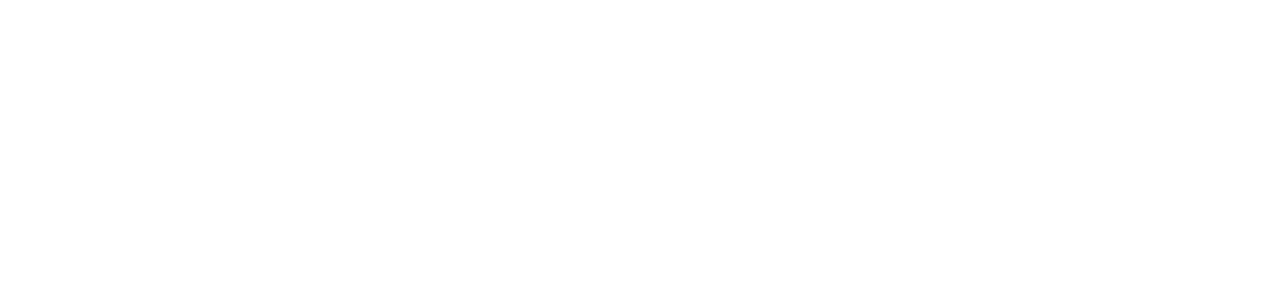
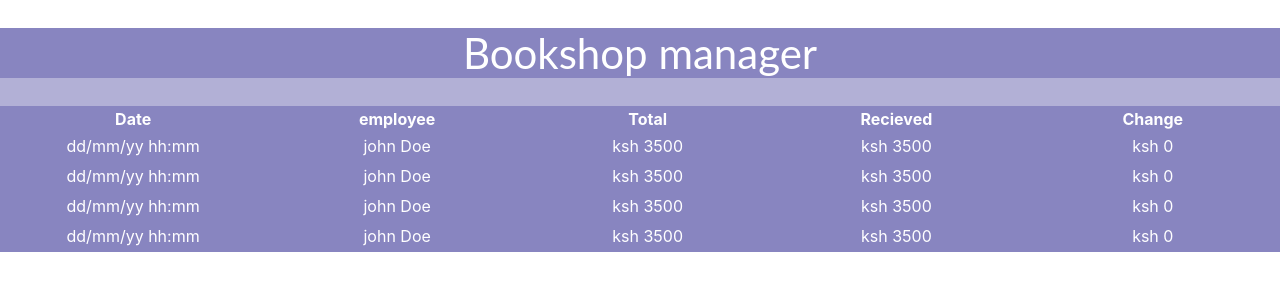
Before and after one commit to munteanurazvanandrei/Bookshop-Management-App, a React (Create React App) app in the folder client/: page /manager in a window 1280 px wide. Shown: the top 300 px of the page. Built offline with nearby package versions, Linux system fonts and the light colour scheme.

Commit message:
bookshop table

```diff
--- a/client/package.json
+++ b/client/package.json
@@ -15,6 +15,7 @@
     "web-vitals": "^2.1.4"
   },
   "scripts": {
+
     "start": "PORT=4000 react-scripts start",
     "build": "react-scripts build",
     "test": "react-scripts test",
--- a/client/src/App.js
+++ b/client/src/App.js
@@ -5,6 +5,7 @@ import ManagerDashboard from './Components/Manager/Dashboard/ManagerDashboard';
 import { Route, Routes } from 'react-router-dom';
 import ManagerDesktop from './Components/Manager/ManagerDesktop';
 import MakeASale from './Components/Employee/MakeASale/MakeASale';
+import EmployeeSales from './Components/Manager/EmployeeSales/EmployeeSales';
 
 function App() {
   return (
@@ -16,6 +17,8 @@ function App() {
         <Route path="/manager" element={<ManagerDashboard/>}/>
         <Route path="/manager/*" element={<ManagerDesktop/>}/>
       </Routes>
+
+      <EmployeeSales></EmployeeSales>
     </div>
   );
 }
--- a/client/src/Components/Manager/EmployeeSales/EmployeeSales.css
+++ b/client/src/Components/Manager/EmployeeSales/EmployeeSales.css
@@ -1,15 +1,67 @@
 /* Example of css to prevent css overlap */
 /* Emphasis on using the "super" parent class, ie. "employee-sales" */
-.employee-sales div{
-    display: flex;
+
+.employee-sales{
+     background: #5650A473;
+    ;
+}
+.employee-sales h1{
+    color: white;
+    font-size: 42px;
+    background:rgba(86, 80, 164, 0.45) ;
+    font-family: 'Lato';
+    /* line-height: 50px; */
+    align-items: center;
+   text-align: center;
+   font-weight: 400;
+
+
+
+
+/* font-family: 'Lato';
+font-style: normal;
+font-weight: 400;
+font-size: 42px;
+line-height: 50px;
+display: flex;
+align-items: center;
+text-align: center;
+      */
+
+
+
     /* ...more css */
 }
 
-.employee-sales div p{
-    color: beige;
+.employee-sales  table{
+    margin: auto;
+    color:white;
+    background:rgba(86, 80, 164, 0.45) ;
+    /* border:solid white 26px; */
+    /* width: 733px;
+   height: 26px;
+   left: 258px;
+   top: 270px; */
+
+
+
     /* ...more css */
 }
 
-.employee-sales div span{
-    /* ...more css */
+.employee-sales  table th{
+    /* position:absolute; */
+width: 602px;
+height: 15px;
+left: 332px;
+top: 221px;
 }
+.employee-sales  table td{
+    border:solid white 1lspx;
+
+width: 733px;
+height: 26px;
+left: 258px;
+top: 270px;
+
+
+}
--- a/client/src/Components/Manager/EmployeeSales/EmployeeSales.js
+++ b/client/src/Components/Manager/EmployeeSales/EmployeeSales.js
@@ -1,3 +1,6 @@
+import "./EmployeeSales.css";
+
+
 export default function EmployeeSales(){
     // Display all transactions
     // "Employee Sales" desktop on figma (distinction : under Manager)
@@ -5,5 +8,49 @@ export default function EmployeeSales(){
     // Table
     // Table columns:
     // Table rows > contain the sale details
-    return(<div className="employee-sales"></div>)
+    return(<div className="employee-sales">
+        <h1>Bookshop manager</h1>
+
+	<table>
+		<tr>
+		<th>Date</th>
+		<th>employee</th>
+		<th>Total</th>
+		<th>Recieved</th>
+		<th>Change</th>
+		</tr>
+		<tr>
+		<td>dd/mm/yy hh:mm</td>
+		<td>john Doe</td>
+		<td>ksh 3500</td>
+		<td>ksh 3500</td>
+		<td>ksh 0</td>
+		</tr>
+		<tr>
+		<td>dd/mm/yy hh:mm</td>
+		<td>john Doe</td>
+		<td>ksh 3500</td>
+		<td>ksh 3500</td>
+		<td>ksh 0</td>
+		</tr>
+		<tr>
+		<td>dd/mm/yy hh:mm</td>
+		<td>john Doe</td>
+		<td>ksh 3500</td>
+		<td>ksh 3500</td>
+		<td>ksh 0</td>
+		</tr>
+		<tr>
+		<td>dd/mm/yy hh:mm</td>
+		<td>john Doe</td>
+		<td>ksh 3500</td>
+		<td>ksh 3500</td>
+		<td>ksh 0</td>
+		</tr>
+
+	</table>
+
+
+
+    </div>)
 }
--- a/client/src/Components/Manager/ManagerDesktop.js
+++ b/client/src/Components/Manager/ManagerDesktop.js
@@ -6,6 +6,7 @@ import ManagerSideBar from "./ManagerSidebar/ManagerSidebar";
 import EmployeeSales from "./EmployeeSales/EmployeeSales";
 import { Route, Routes } from "react-router-dom";
 import "./managerDesktop.css";
+
 
 export default function ManagerDesktop(){
     // manager's view for all desktops with the side bar
--- a/client/src/Components/Manager/managerDesktop.css
+++ b/client/src/Components/Manager/managerDesktop.css
@@ -10,6 +10,5 @@
     /* ...more css */
 }
 
-.manager-desktop div span{
+
     /* ...more css */
-}
```
